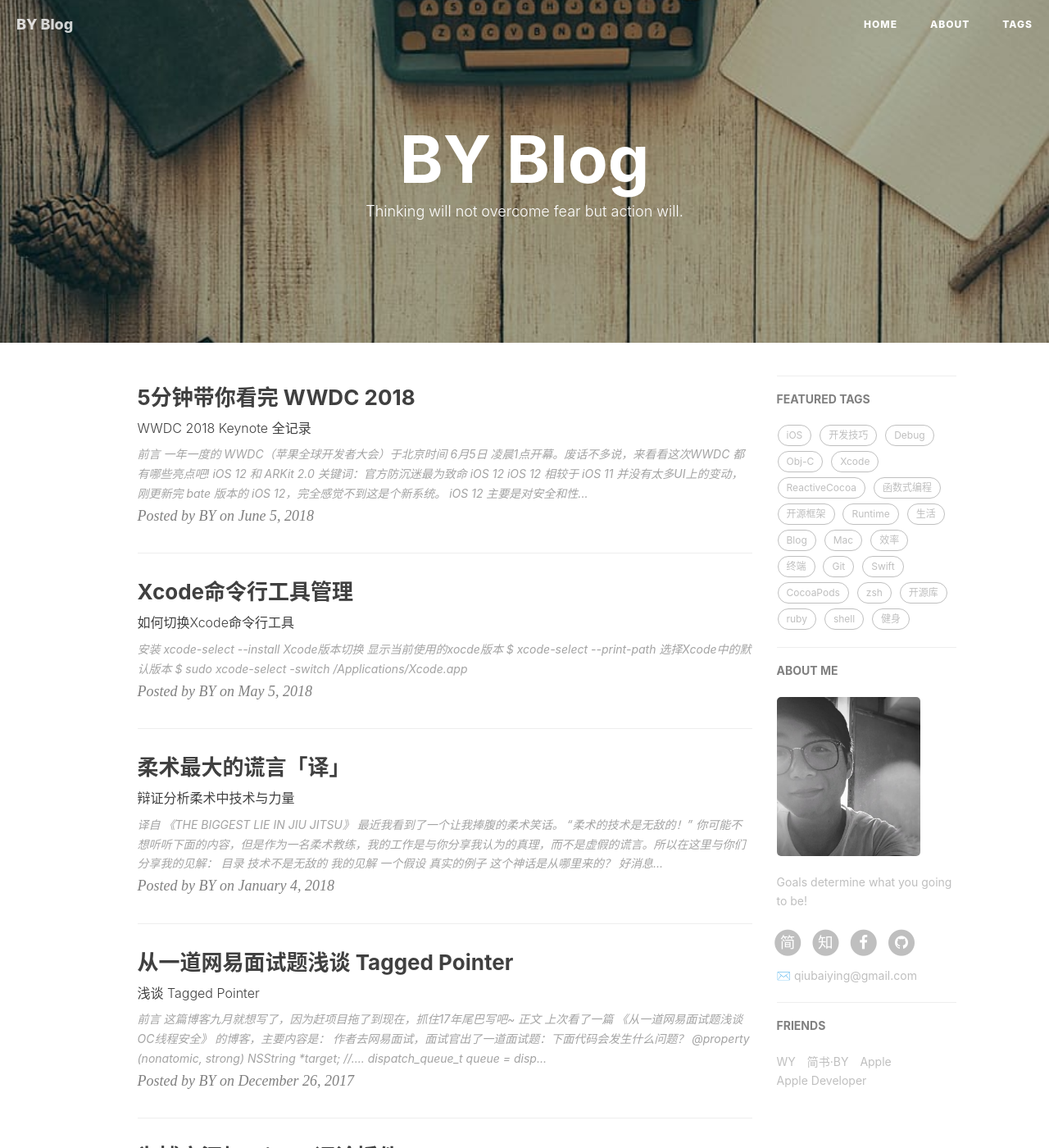
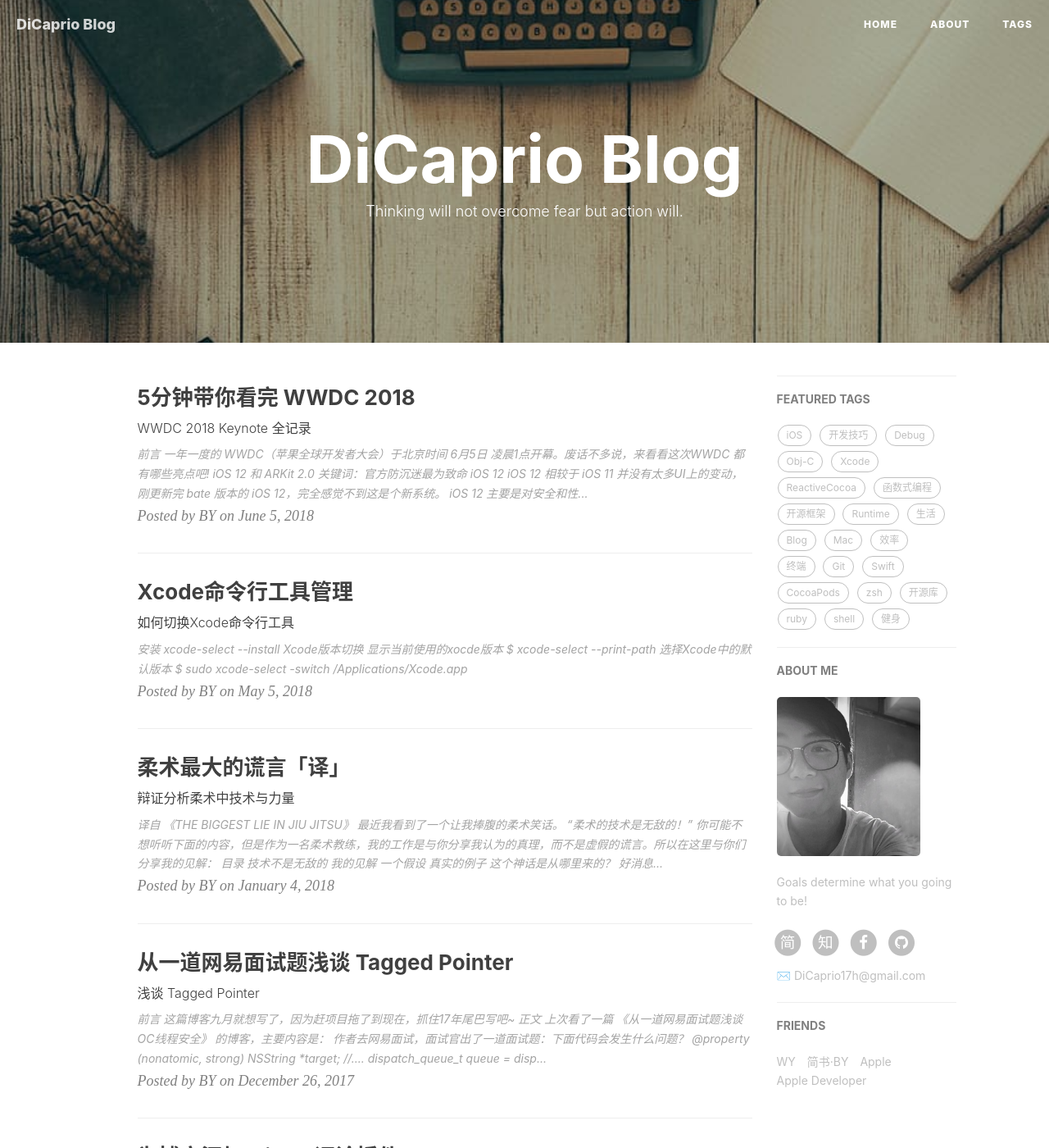
Before and after one commit to DiCaprio17/DiCaprio17.github.io, a Jekyll site: the page built from index.html, in a window 1280 px wide and 1400 px high. Shown: the whole window at 82% size. Built offline with Jekyll 4.4.1, drawn with Linux system fonts in a browser that asks for light colours; nearby versions of some CDN libraries; the list of posts is cut into pages by our own code; comment, search, counter and statistics services are not loaded; part of the change alters nothing that is shown; some of the changed text lies outside the part shown.

Commit message:
Initial commit

```diff
--- a/_config.yml
+++ b/_config.yml
@@ -1,13 +1,13 @@
 # Site settings
-title: BY Blog
-SEOTitle: 柏荧的博客 | BY Blog
+title: DiCaprio Blog
+SEOTitle: 安腾青司的博客 | DiCaprio Blog
 header-img: img/post-bg-desk.jpg
-email: qiubaiying@gmail.com
+email: DiCaprio17h@gmail.com
 description: "Every failure is leading towards success."
-keyword: "BY, BY Blog, 柏荧的博客, qiubaiying, 邱柏荧, iOS, Apple, iPhone"
-url: "http://qiubaiying.github.io"          # your host, for absolute URL
+keyword: "DiCaprio, DiCaprio Blog, 安腾青司的博客"
+url: "http://dicaprio17.github.io"          # your host, for absolute URL
 baseurl: ""      # for example, '/blog' if your blog hosted on 'host/blog'
-github_repo: "https://github.com/qiubaiying/qiubaiying.github.io.git" # you code repository
+github_repo: "https://github.com/dicaprio17/dicaprio17.github.io.git" # you code repository
 
 # Sidebar settings
 sidebar: true                           # whether or not using Sidebar.
@@ -18,12 +18,12 @@ sidebar-avatar: /img/about-BY-gentle.jpg      # use absolute URL, seeing it's us
 
 # SNS settings
 RSS: false
-# weibo_username:     qiubaiying
-zhihu_username:     qiubaiying
-github_username:    qiubaiying
-facebook_username:  baiying.qiu.7
-jianshu_username:   e71990ada2fd
-#twitter_username:   qiubaiying
+# weibo_username:     dicaprio17
+zhihu_username:     dicaprio17
+github_username:    dicaprio17
+facebook_username:  dicaprio17
+jianshu_username:   dicaprio17
+#twitter_username:   dicaprio17
 
 
 
@@ -57,16 +57,16 @@ kramdown:
 
 # 评论系统
 # Disqus（https://disqus.com/）
-# disqus_username: qiubaiying
+# disqus_username: dicaprio17
 
 # Gitalk
 gitalk:
   enable: true    #是否开启Gitalk评论
   clientID: f2c84e7629bb1446c1a4                            #生成的clientID
   clientSecret: ca6d6139d1e1b8c43f8b2e19492ddcac8b322d0d    #生成的clientSecret
-  repo: qiubaiying.github.io    #仓库名称
-  owner: qiubaiying    #github用户名
-  admin: qiubaiying
+  repo: dicaprio17.github.io    #仓库名称
+  owner: dicaprio17    #github用户名
+  admin: dicaprio17
   distractionFreeMode: true #是否启用类似FB的阴影遮罩
 
 
@@ -78,7 +78,7 @@ ba_track_id: b50bf2b12b5338a1845e33832976fd68
 
 # Google Analytics
 ga_track_id: 'UA-90855596-1'            # Format: UA-xxxxxx-xx
-ga_domain: qiubaiying.top               # 默认的是 auto, 这里我是自定义了的域名，你如果没有自己的域名，需要改成auto
+ga_domain: auto               # 默认的是 auto, 这里我是自定义了的域名，你如果没有自己的域名，需要改成auto
 
 
 
```
